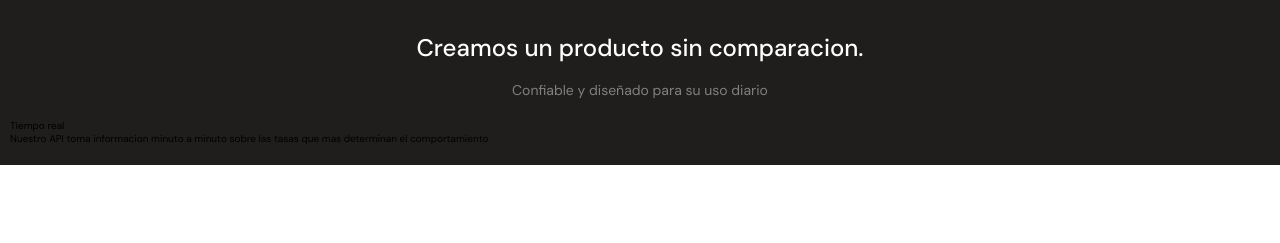
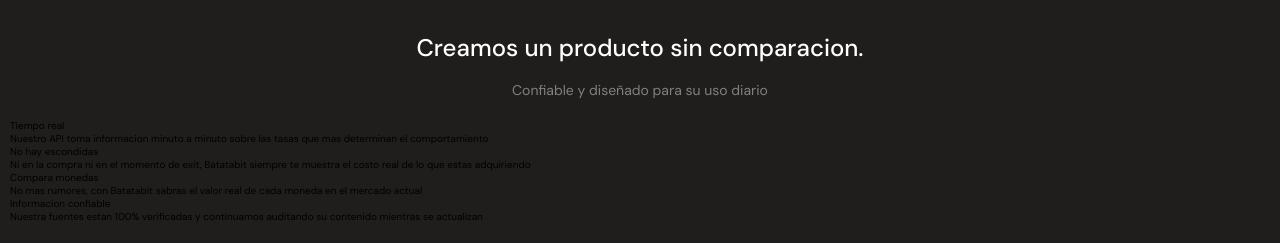
Before and after one commit to untalsebastianb/batatabit_mobile, a plain HTML site: page public/index.html in a window 1280 px wide. Shown: the part 1141-1384 px from the top of the page. Before the commit the page ends 1306 px from the top, so only its background shows below. Drawn offline with Linux system fonts and the light colour scheme.

Commit message:
Add icons and more cards

```diff
--- a/public/index.html
+++ b/public/index.html
@@ -74,12 +74,36 @@
           <h2> Creamos un producto sin comparacion.</h2>
           <p>Confiable y diseñado para su uso diario</p>
         </div>
+
         <section class="product-cards__container">
           <article class="product-cards__detail">
-            <span class="product-card__icon"></span>
+            <span class="icon-card clock"></span>
             <p class="product-card__title">Tiempo real</p>
             <p class="product-card__body">Nuestro API toma informacion minuto a minuto sobre las tasas que mas determinan el comportamiento</p>
           </article>
+        </section>
+
+        <section class="product-cards__container">
+          <article class="product-cards__detail">
+            <span class="icon-card eye"></span>
+            <p class="product-card__title">No hay escondidas</p>
+            <p class="product-card__body">Ni en la compra ni en el momento de exit, Batatabit siempre te muestra el costo real de lo que estas adquiriendo</p>
+          </article>
+
+          <section class="product-cards__container">
+            <article class="product-cards__detail">
+              <span class="icon-card dollar"></span>
+              <p class="product-card__title">Compara monedas</p>
+              <p class="product-card__body">No mas rumores, con Batatabit sabras el valor real de cada moneda en el mercado actual</p>
+            </article>
+
+            <section class="product-cards__container">
+              <article class="product-cards__detail">
+                <span class="icon-card circle"></span>
+                <p class="product-card__title">Informacion confiable</p>
+                <p class="product-card__body">Nuestra fuentes estan 100% verificadas y continuamos auditando su contenido mientras se actualizan</p>
+              </article>
+
         </section>
       </section>
     </main>
```
